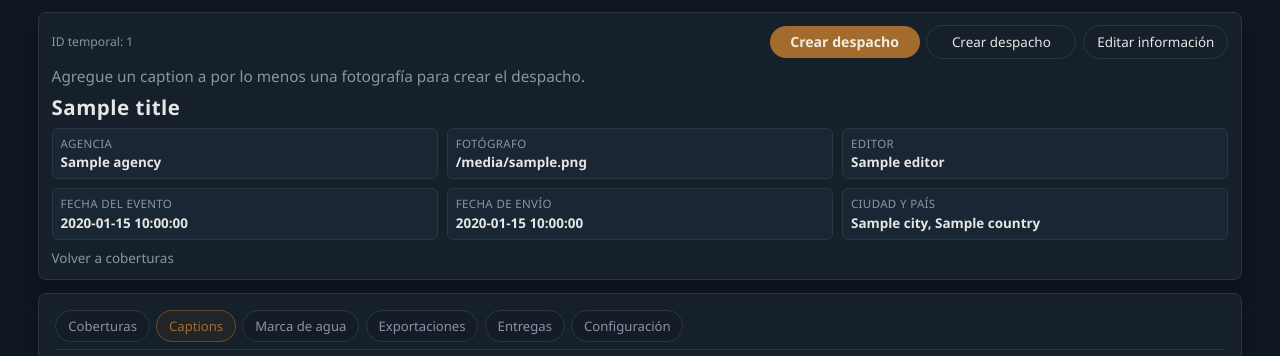
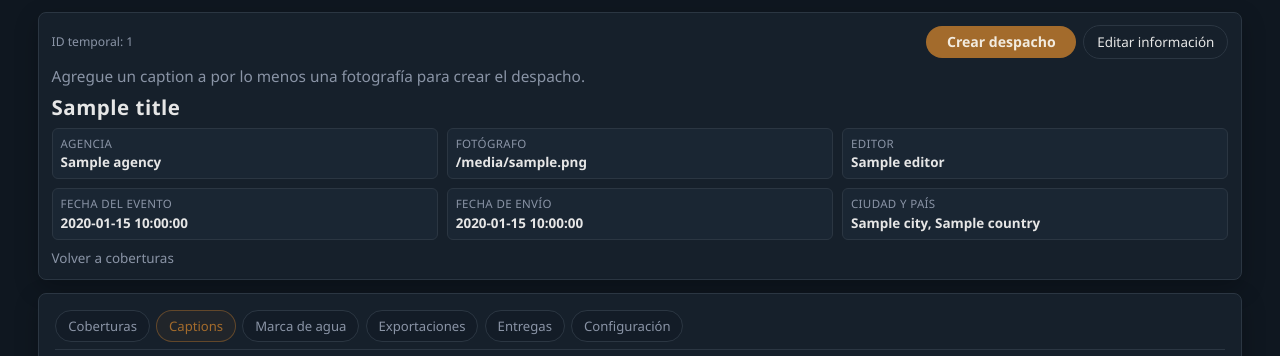
Before and after one commit to rlandetta/atlas-lens, a Flask app: template app/templates/coverage_detail.html in a window 1280 px wide. Shown: the part 62-418 px from the top of the page. Run offline with Flask 3, Linux system fonts and the light colour scheme; the template is opened without the code that fills it: most values are stand-ins (such as "Sample title", 1, 10 or a date in 2020); some libraries are stand-ins or nearby versions.

Commit message:
fix(lens): remove duplicate dispatch action

```diff
--- a/app/templates/coverage_detail.html
+++ b/app/templates/coverage_detail.html
@@ -9,7 +9,6 @@
         <p class="coverage-id">ID temporal: {{ coverage_id }}</p>
         <div class="photo-toolbar-actions">
             <a id="create-dispatch-link" href="{{ url_for('dispatch.new', coverage_id=coverage_id) }}" class="primary-button compact-action" {% if not can_create_dispatch %}hidden{% endif %}>Crear despacho</a>
-            <button id="create-dispatch-disabled-button" type="button" class="secondary-button compact-action" disabled {% if can_create_dispatch %}hidden{% endif %}>Crear despacho</button>
             <button id="open-edit-dialog-button" type="button" class="secondary-button edit-information-button">Editar información</button>
         </div>
     </div>
```
